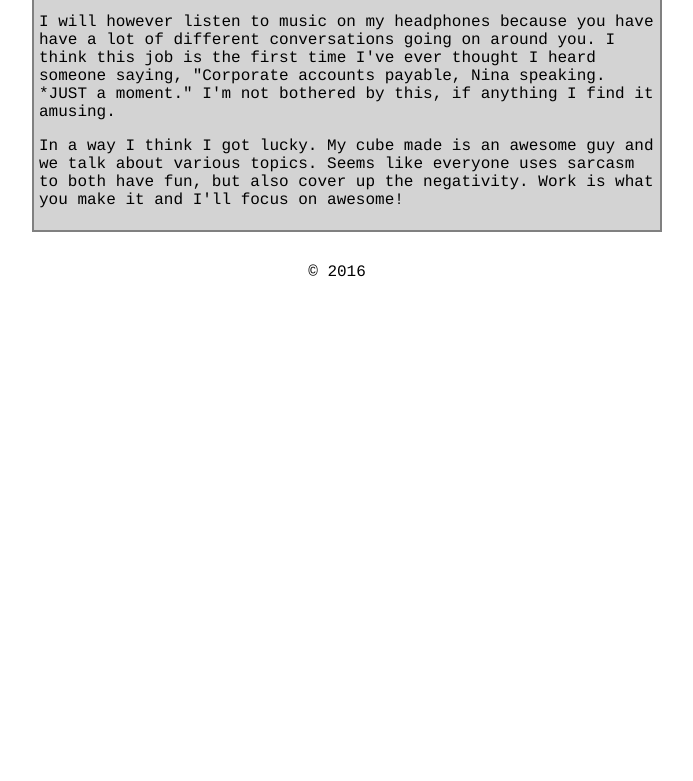
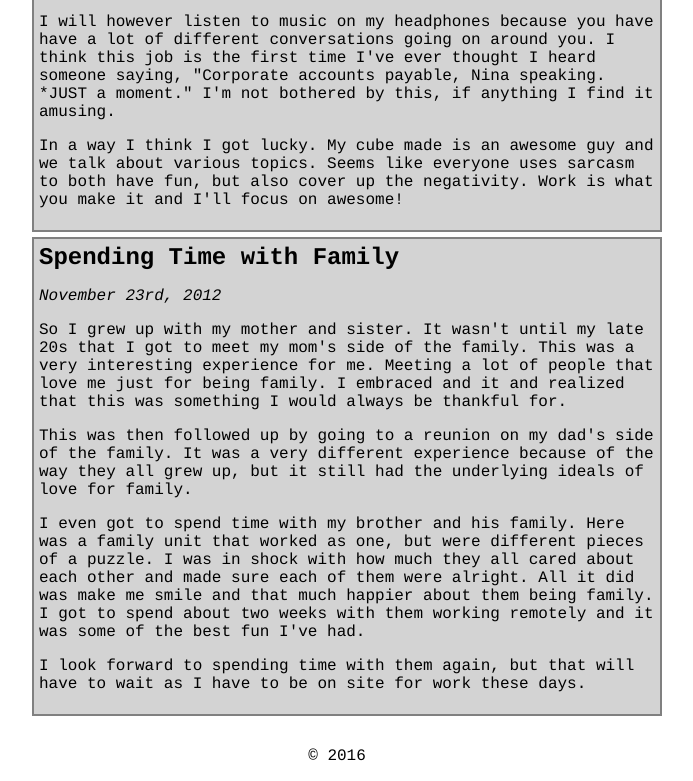
Before and after one commit to davidgrieser/davidgrieser.github.io, a plain HTML site: page index.html in a window 1280 px wide. Shown: the part 1919-2700 px from the top of the page, without its empty margins (303-996 px from the left). Before the commit the page ends 2216 px from the top, so only its background shows below. Drawn offline with Linux system fonts and the light colour scheme.

Commit message:
time with family from old site

```diff
--- a/index.html
+++ b/index.html
@@ -159,6 +159,38 @@
         and I'll focus on awesome!
         </p>
       </article>
+      <article class='thought'>
+        <header>
+          <h2>Spending Time with Family</h2>
+          <p>
+            <time datetime="2012-11-23">November 23rd, 2012</time>
+          </p>
+        </header>
+        <p>
+        So I grew up with my mother and sister. It wasn't until my late 20s
+        that I got to meet my mom's side of the family. This was a very
+        interesting experience for me. Meeting a lot of people that love me
+        just for being family. I embraced and it and realized that this was
+        something I would always be thankful for.
+        </p>
+        <p>
+        This was then followed up by going to a reunion on my dad's side of the
+        family. It was a very different experience because of the way they all
+        grew up, but it still had the underlying ideals of love for family.
+        </p>
+        <p>
+        I even got to spend time with my brother and his family. Here was a
+        family unit that worked as one, but were different pieces of a puzzle.
+        I was in shock with how much they all cared about each other and made
+        sure each of them were alright. All it did was make me smile and that
+        much happier about them being family. I got to spend about two weeks
+        with them working remotely and it was some of the best fun I've had.
+        </p>
+        <p>
+        I look forward to spending time with them again, but that will have to
+        wait as I have to be on site for work these days.
+        </p>
+      </article>
     </section>
     <footer id="page_footer">
       <p>&copy; 2016</p>
```
